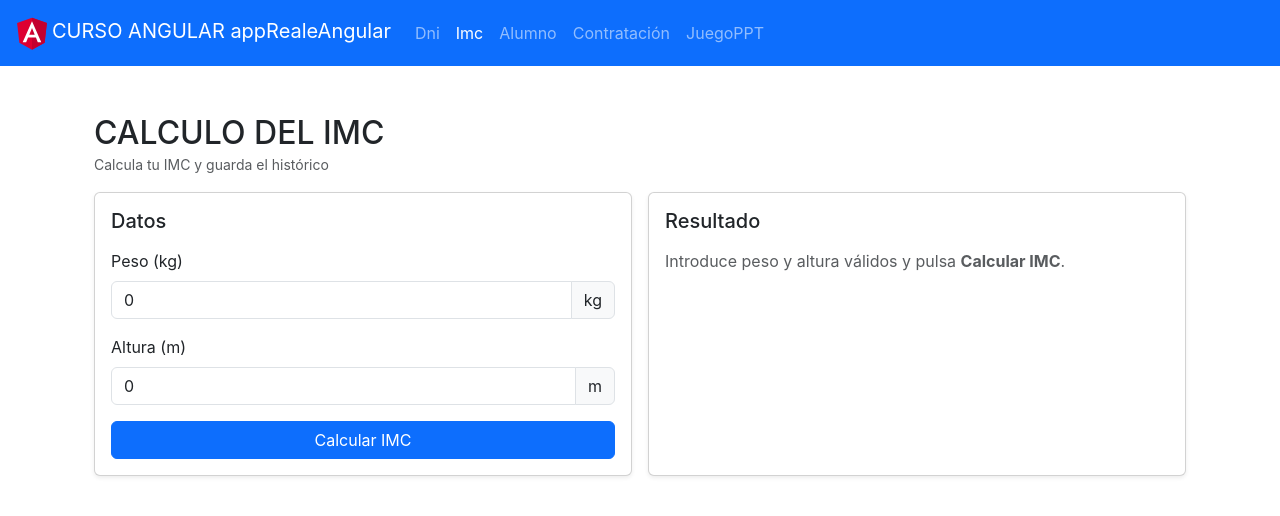
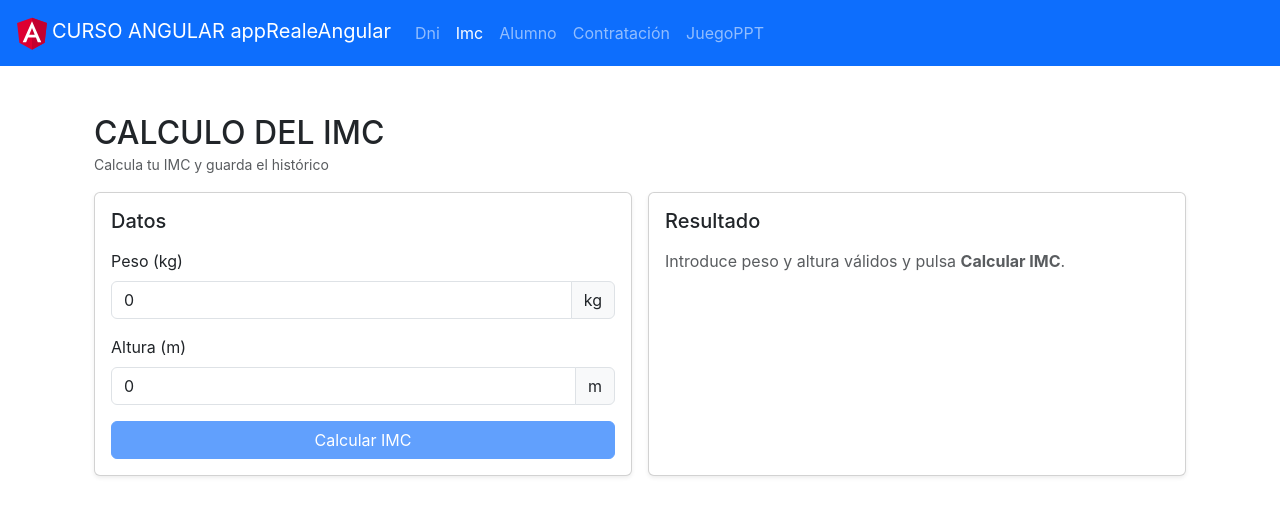
Before and after one commit to Valexx55/NgReale, an Angular app: page /imc in a window 1280 px wide. Shown: the top 516 px of the page. Built offline with nearby package versions, Linux system fonts and the light colour scheme.

Commit message:
imc con tipos

```diff
--- a/src/app/components/imc/imc.component.html
+++ b/src/app/components/imc/imc.component.html
@@ -35,7 +35,8 @@
                     </div>
 
                     <div class="d-grid">
-                        <button (click)="calcularIMC()" class="btn btn-primary">
+                        <!-- property binding sobre disabled-->
+                        <button (click)="calcularIMC()" class="btn btn-primary" [disabled]="peso<=0 || altura<=0">
                             Calcular IMC
                         </button>
                     </div>
--- a/src/app/components/imc/imc.component.ts
+++ b/src/app/components/imc/imc.component.ts
@@ -1,5 +1,6 @@
 import { Component } from '@angular/core';
 import { FormsModule } from '@angular/forms';
+import { Imc } from '../../models/imc';
 
 
 
@@ -40,6 +41,9 @@ export class ImcComponent {
     lectura:string='';
     foto:string='';
 
+    listaImcs:Array<Imc>= new Array<Imc>();
+    //listaImcs:Imc[]= [];
+
 
   static readonly FOTO_DESNUTRIDO: string = '/desnutrido.jpg';
   static readonly FOTO_DELGADO: string = '/delgado.jpg';
@@ -76,5 +80,18 @@ export class ImcComponent {
       this.lectura = 'OBESO'; //accedo al Enumerado como String
       this.foto = ImcComponent.FOTO_OBESO;
     }
+
+    let imcNuevo:Imc = new Imc();
+    imcNuevo.altura = this.altura;
+    imcNuevo.peso = this.peso;
+    imcNuevo.numerico = this.numerico;
+    imcNuevo.lectura = this.lectura;
+    imcNuevo.foto = this.foto;
+
+    this.listaImcs.push(imcNuevo);
+
   }
+  //TODO: definid dos propiedas nuevas en esta compente media altura y media
+  //de peso. estos valores, deben recalcularse para cada nuevo registro
+  //extra: mostradlo en la plantilla
 }
--- /dev/null
+++ b/src/app/models/imc.ts
@@ -0,0 +1,18 @@
+export class Imc {
+
+    peso:number;
+    altura:number;
+    numerico:number;
+    lectura:string; //podríamos hacer un enumerado con este dato https://www.typescriptlang.org/docs/handbook/enums.html
+    foto:string;
+
+    constructor ()
+    {
+        this.peso = 0;
+        this.altura = 0;
+        this.numerico = 0;
+        this.lectura = '';
+        this.foto = '';
+    }
+
+}
```
Also changed, not shown: 1 other file (tests, documents, lock files or other folders).
